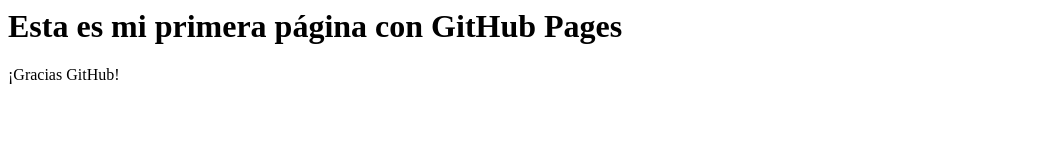
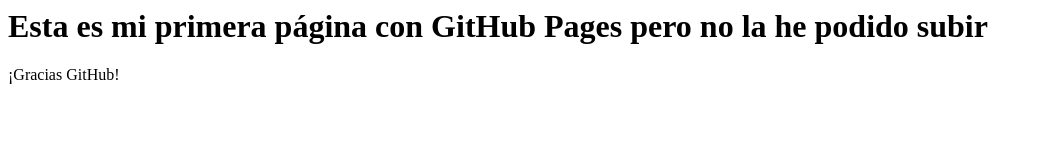
Before and after one commit to JUANDURANA/PRUEBA-MIT, a plain HTML site: page index.html in a window 1280 px wide. Shown: the whole page, without its empty margins (0-1043 px from the left). Drawn offline with Linux system fonts and the light colour scheme.

Commit message:
Update index.html cambios para saber si así me permite crearla

```diff
--- a/index.html
+++ b/index.html
@@ -1,4 +1,4 @@
 <html>
-<h1> Esta es mi primera página con GitHub Pages </h1>
+<h1> Esta es mi primera página con GitHub Pages pero no la he podido subir </h1>
 <p>¡Gracias GitHub!</p>
 </html>
```
